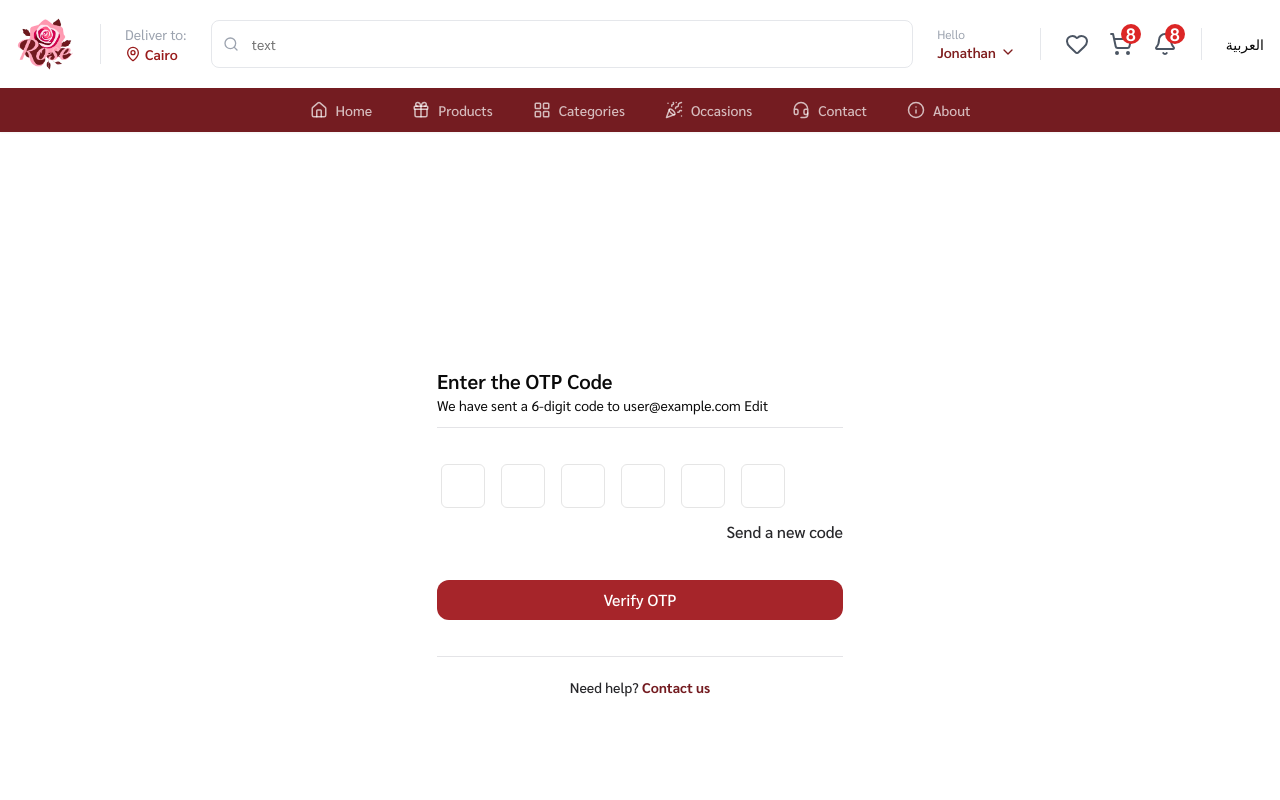
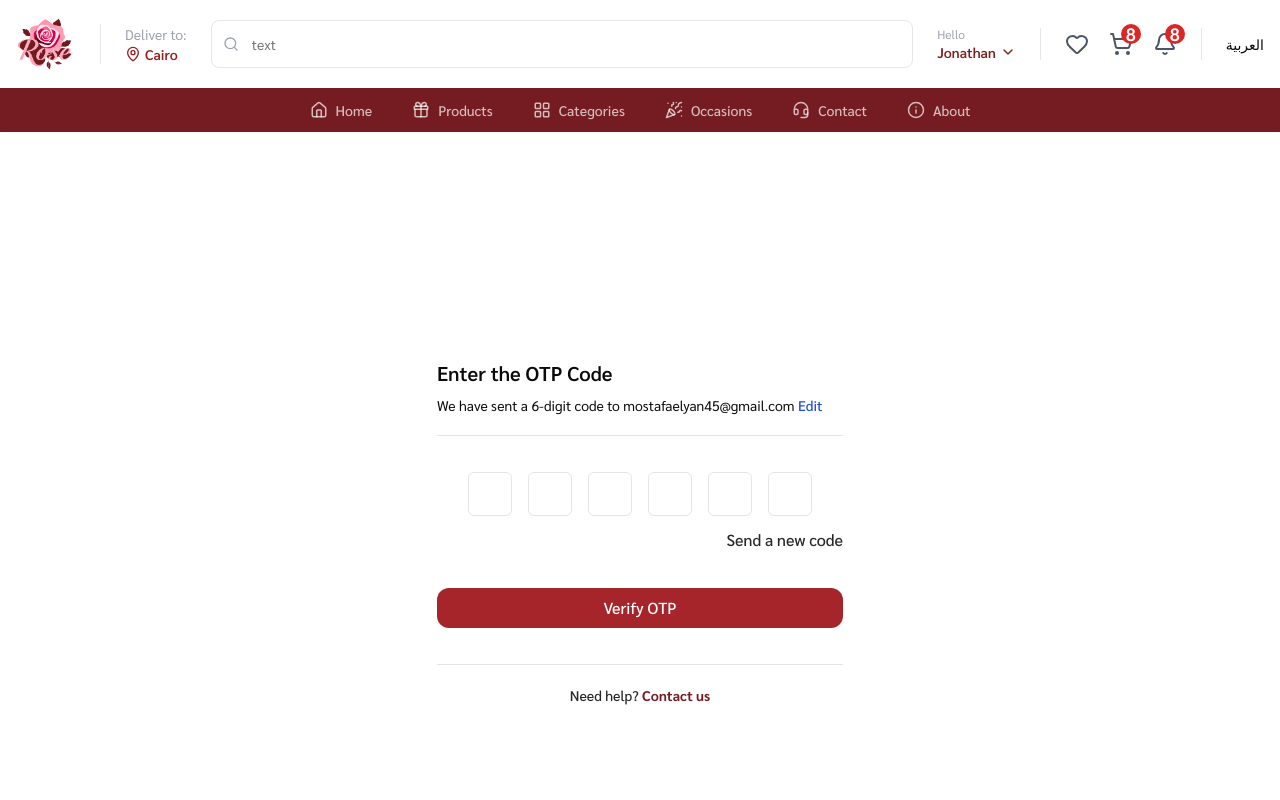
Before and after one commit to AhmedElhlawany/Rose-App, a Next.js app: page /en/forgot-password in a window 1280 px wide. Shown: the top 800 px of the page. Built offline with nearby package versions, Linux system fonts and the light colour scheme.

Commit message:
feat(otp): implemented verify reset code function and form with simple timer

```diff
--- a/src/app/[locale]/(auth)/forgot-password/_components/verify-password-form.tsx
+++ b/src/app/[locale]/(auth)/forgot-password/_components/verify-password-form.tsx
@@ -1,35 +1,74 @@
 'use client';
 
-import { VerifyResetFields } from '@/lib/types/auth/verify';
-import { zodResolver } from '@hookform/resolvers/zod';
-import { useTranslations } from 'next-intl';
-import { SubmitHandler, useForm } from 'react-hook-form';
-import { useVerifyPassword } from '../_hooks/use-verify-password';
+import SubmitButton from '@/components/features/auth/submit-button';
+import {
+  Form,
+  FormControl,
+  FormDescription,
+  FormField,
+  FormItem,
+  FormMessage,
+} from '@/components/ui/form';
 import {
   InputOTP,
   InputOTPGroup,
   InputOTPSlot,
 } from '@/components/ui/input-otp';
 import { verifySchema } from '@/lib/schema/verify-passwoerd';
-import {
-  Form,
-  FormField,
-  FormItem,
-  FormControl,
-  FormDescription,
-  FormMessage,
-} from '@/components/ui/form';
-import SubmitButton from '@/components/features/auth/submit-button';
+import { VerifyResetFields } from '@/lib/types/auth/verify';
+import { zodResolver } from '@hookform/resolvers/zod';
+import { useTranslations } from 'next-intl';
+import { SubmitHandler, useForm } from 'react-hook-form';
+import { useVerifyPassword } from '../_hooks/use-verify-password';
+import { Button } from '@/components/ui/button';
+import { Dispatch, SetStateAction, useState, useEffect } from 'react';
+import { toast } from 'sonner';
+import { UseForgot } from '../_hooks/use-forgot-password';
 
-export default function VerifyPasswordForm() {
+type VerifyPasswordProps = {
+  email: string;
+  // TODO set step to forget password
+  setStep: Dispatch<SetStateAction<'forget-password'>>;
+};
+
+export default function VerifyPasswordForm({
+  // email,
+  setStep,
+}: VerifyPasswordProps) {
+  // TODO remove this email
+  const email = 'mostafaelyan45@gmail.com';
+
+  // Translations
   const t = useTranslations('auth');
+
+  // Hooks
   const { isPending, error, verifyResetCode } = useVerifyPassword();
+  const { forgot } = UseForgot();
 
+  // State
+  const [countDown, setCountDown] = useState(0);
+
+  // Timer effect
+  useEffect(() => {
+    if (countDown <= 0) return;
+
+    const timer = setInterval(() => {
+      setCountDown((prev) => {
+        if (prev <= 1) return 0;
+        return prev - 1;
+      });
+    }, 1000);
+
+    return () => clearInterval(timer);
+  }, [countDown]);
+
+  // Hook Form
   const form = useForm<VerifyResetFields>({
-    resolver: zodResolver(verifySchema),
+    resolver: zodResolver(verifySchema(t('verifyPassword.otp-schema'))),
     defaultValues: { resetCode: '' },
   });
 
+  // Functions
   const onsubmit: SubmitHandler<VerifyResetFields> = async (values) => {
     verifyResetCode(values);
   };
@@ -41,10 +80,23 @@ export default function VerifyPasswordForm() {
           {t('verifyPassword.title')}
         </h1>
         <p className="text-sm dark:text-zinc-50">
-          {t('verifyPassword.description')}
+          {t('verifyPassword.description')} {email || 'mostafa@gmail.com'}{' '}
+          <Button
+            className="w-auto p-0 text-blue-700"
+            type="button"
+            variant="link"
+            onClick={() => {
+              // TODO set step to forget password
+              setStep('forget-password');
+            }}
+          >
+            {' '}
+            {t('verifyPassword.edit')}
+          </Button>
         </p>
       </div>
 
+      {/* Form */}
       <Form {...form}>
         <form onSubmit={form.handleSubmit(onsubmit)}>
           <FormField
@@ -68,8 +120,45 @@ export default function VerifyPasswordForm() {
                   </InputOTP>
                 </FormControl>
 
-                <FormDescription className="text-end text-base font-medium text-zinc-800">
-                  {t('verifyPassword.resendOtp')}
+                <FormDescription className="text-base font-medium text-zinc-800">
+                  {countDown > 0 ? (
+                    <div className="text-center">
+                      <p>
+                        {t('verifyPassword.request-another-code')}:{' '}
+                        {`${Math.floor(countDown / 60)}:${String(countDown % 60).padStart(2, '0')}`}
+                      </p>
+                    </div>
+                  ) : (
+                    <button
+                      type="button"
+                      className="ml-auto block hover:text-maroon-600"
+                      onClick={() => {
+                        if (!email) return;
+
+                        // Start countdown immediately
+                        setCountDown(60);
+
+                        // TODO call function forgot password
+                        forgot({
+                          email,
+                          onSuccess: () => {
+                            toast.success(t('verifyPassword.new-otp-sent'), {
+                              duration: 3000,
+                            });
+                          },
+                          onError: () => {
+                            // Reset countdown on error
+                            setCountDown(0);
+                            toast.error(error?.message, {
+                              duration: 3000,
+                            });
+                          },
+                        });
+                      }}
+                    >
+                      {t('verifyPassword.resendOtp')}
+                    </button>
+                  )}
                 </FormDescription>
 
                 <FormMessage />
--- /dev/null
+++ b/src/app/[locale]/(auth)/forgot-password/_hooks/use-forgot-password.ts
@@ -0,0 +1,57 @@
+import { JSON_HEADER } from '@/lib/constants/api.constat';
+import { useMutation } from '@tanstack/react-query';
+import { useTranslations } from 'next-intl';
+import { toast } from 'sonner';
+
+type ForgotPasswordFormFields = {
+  email: string;
+}
+
+export const UseForgot = () => {
+  // Translation
+  const t = useTranslations('auth');
+  // ! To be handled by the flow owner
+  // Navigation
+  // const router = useRouter();
+
+  // Mutation
+  const {
+    mutate: forgot,
+    error,
+    isPending,
+  } = useMutation({
+    mutationFn: async (data: ForgotPasswordFormFields) => {
+      const response = await fetch(
+        `https://flower.elevateegy.com/api/v1/auth/forgotPassword`,
+        {
+          method: 'POST',
+          headers: {
+            ...JSON_HEADER,
+          },
+          body: JSON.stringify(data),
+        },
+      );
+      const payload = await response.json();
+
+      if ('error' in payload) {
+        throw new Error(payload.error);
+      }
+
+      return payload;
+    },
+    onSuccess: () => {
+      toast.success(t('forget-password.forget-message'));
+      // ! To be handled by the flow owner
+      // only redirect when allowed
+      // if (redirect) {
+      //   // router.push(`/forgot-password?step=2&email=${variables?.email}`);
+      // }
+    },
+  });
+
+  return {
+    forgot,
+    error,
+    isPending,
+  };
+};
--- a/src/app/[locale]/(auth)/forgot-password/_hooks/use-verify-password.ts
+++ b/src/app/[locale]/(auth)/forgot-password/_hooks/use-verify-password.ts
@@ -1,14 +1,26 @@
 import { useMutation } from "@tanstack/react-query";
 import { VerifyResetFields } from "@/lib/types/auth/verify";
 import { VerifyPassword } from "../_actions/verify-password.action";
+import { toast } from "sonner";
+import { useTranslations } from "next-intl";
 
 
 export const useVerifyPassword = () => {
+  // Translations
+  const t = useTranslations('auth');
 
   const { isPending, error, mutate } = useMutation({
     mutationFn: async (data: VerifyResetFields) => {
-      return await VerifyPassword(data);
-    }
+      const res = await VerifyPassword(data);
+
+      if ("error" in res) {
+        throw new Error(res.error);
+      }
+    },
+
+    onSuccess: () => {
+      toast.success(t('verifyPassword.successfully-reset-toast'), {duration: 3000});
+    },
   });
 
   return {
--- /dev/null
+++ b/src/components/error/submit-error.tsx
@@ -0,0 +1,21 @@
+'use client';
+import React from 'react';
+import { CircleX } from 'lucide-react';
+interface SubmitErrorProps {
+  errors: Error | null;
+}
+
+export default function SubmitError({ errors }: SubmitErrorProps) {
+  return (
+    <>
+      {errors && (
+        <div className="relative w-full border border-red-500 bg-red-50 p-2 text-center text-sm font-semibold text-red-600 dark:border-none">
+          <div className="absolute right-1/2 top-0 -translate-y-1/2 translate-x-1/2 rounded-xl bg-red-50">
+            <CircleX className="h-4 w-4 text-red-600" />
+          </div>
+          <p>{errors.message}</p>
+        </div>
+      )}
+    </>
+  );
+}
--- a/src/components/features/auth/submit-button.tsx
+++ b/src/components/features/auth/submit-button.tsx
@@ -2,6 +2,7 @@ import React from 'react';
 import { useTranslations } from 'next-intl';
 import { Link } from '@/i18n/navigation';
 import { Button } from '@/components/ui/button';
+import SubmitError from '@/components/error/submit-error';
 
 interface SubmitButtonProps {
   error: Error | null;
@@ -14,7 +15,7 @@ interface SubmitButtonProps {
   loading: string;
 }
 export default function SubmitButton({
-  // error,
+  error,
   text,
   title,
   isValid,
@@ -28,13 +29,6 @@ export default function SubmitButton({
 
   return (
     <div className="flex flex-col gap-6 pt-9">
-      {/* Error
-      {error && (
-        <div className="">
-          <SubmitError errors={error} />
-        </div>
-      )} */}
-
       {/* Button */}
       <div className="">
         <Button
@@ -67,6 +61,12 @@ export default function SubmitButton({
           </div>
         )}
       </div>
+      {/* Error */}
+      {error && (
+        <div className="">
+          <SubmitError errors={error} />
+        </div>
+      )}
     </div>
   );
 }
--- a/src/components/ui/input-otp.tsx
+++ b/src/components/ui/input-otp.tsx
@@ -13,7 +13,7 @@ const InputOTP = React.forwardRef<
   <OTPInput
     ref={ref}
     containerClassName={cn(
-      "flex items-center gap-2 has-[:disabled]:opacity-50",
+      "flex items-center justify-center gap-2 has-[:disabled]:opacity-50",
       containerClassName
     )}
     className={cn("disabled:cursor-not-allowed", className)}
--- a/src/i18n/messages/ar.json
+++ b/src/i18n/messages/ar.json
@@ -97,11 +97,16 @@
   "auth": {
     "verifyPassword": {
       "title": "أدخل رمز التحقق",
-      "description": "لقد أرسلنا رمزًا مكوّنًا من 6 أرقام إلى user@example.com تعديل",
+      "description": "لقد أرسلنا رمزًا مكوّنًا من 6 أرقام إلى",
+      "edit": "تعديل",
       "resendOtp": "إرسال رمز جديد",
       "submit": "تأكيد الرمز",
       "Contact": "هل تحتاج إلى مساعدة؟ <span>تواصل معنا</span>",
-      "loading": "جارٍ التحقق..."
+      "loading": "جارٍ التحقق...",
+      "new-otp-sent": "\"تم إرسال رمز التحقق (OTP) جديد إلى بريدك الإلكتروني",
+      "otp-schema": "يجب أن تكون كلمة المرور المؤقتة (OTP) من 6 أرقام",
+      "request-another-code": "يمكنك طلب رمز آخر بعد",
+      "successfully-reset-toast": "تمت إعادة تعيين كلمة مرورك بنجاح"
     }
   }
 }
--- a/src/i18n/messages/en.json
+++ b/src/i18n/messages/en.json
@@ -102,11 +102,16 @@
   "auth": {
     "verifyPassword": {
       "title": "Enter the OTP Code",
-      "description": "We have sent a 6-digit code to user@example.com Edit",
+      "description": "We have sent a 6-digit code to",
+      "edit": "Edit",
       "resendOtp": "Send a new code",
       "submit": "Verify OTP",
       "Contact": "Need help? <span>Contact us</span>",
-      "loading": "Verifying..."
+      "loading": "Verifying...",
+      "new-otp-sent": "a new OTP have been sent to your email.",
+      "otp-schema": "OTP must be 6 digits code",
+      "request-another-code": "You can request another code in",
+      "successfully-reset-toast": "Your Password has been successfully reset."
     }
   }
 }
--- a/src/lib/schema/verify-passwoerd.ts
+++ b/src/lib/schema/verify-passwoerd.ts
@@ -1,9 +1,9 @@
 import { z } from 'zod';
 
-export const verifySchema = z.object({
+export const verifySchema = (message: string) => z.object({
   resetCode: z
     .string()
-    .length(6, 'OTP must be 6 digits')
+    .length(6, message)
 });
 
 export type VerifyCodeSchemaType = z.infer<typeof verifySchema>;
```
Also changed, not shown: src/app/[locale]/(auth)/forgot-password/_actions/verify-password.action.ts (+15 -14 lines).
